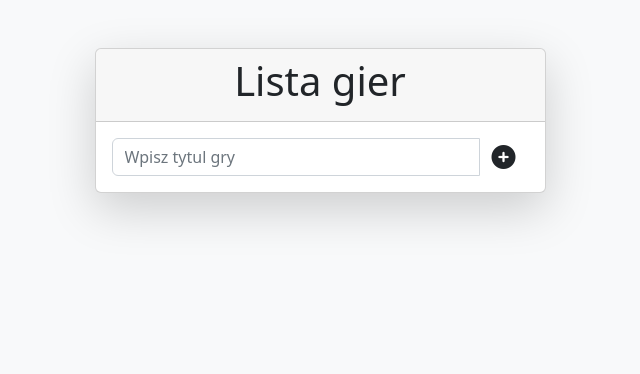
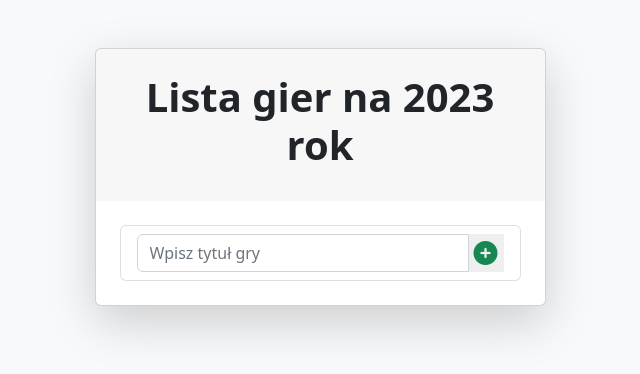
Before and after one commit to KISiM-AGH/ToDo-List-in-ANGULAR-SPA, an Angular app: page / in a window 1280 px wide. Shown: the top 374 px of the page, without its empty margins (320-960 px from the left). Built offline with nearby package versions, Linux system fonts and the light colour scheme; what @angular/fire would draw is missing.

Commit message:
"budowanie" listy todo
Dodano komentarze oraz nowe funkcjonalości. Ponadto zmieniono tytuł listy

```diff
--- a/src/app/todo/todo.component.html
+++ b/src/app/todo/todo.component.html
@@ -1,16 +1,17 @@
 <div class="card shadow-lg mt-5"> <!--Tworzenie nagłówka strony (banera na środku) z cieniem: Górny margines 5-->
-    <div class="card-header text-center"><!--Text wycentrowany-->
-        <h1 class="display-6 f2-bold">Lista gier</h1> <!-- pogeubienie, rozmiar czcionki 6-->
+    <div class="card-header text-center py-4 border-0"><!--Text wycentrowany-->
+        <h1 class="display-6 fw-bold">Lista gier na 2023 rok</h1> <!-- pogrubienie, rozmiar czcionki 6-->
     </div>
-    <div class="card-body p4"> <!-- Tworzenie przcisku z polem textowym-->
-        <div class="input-group">
-            <input type = "text" class="form-control" placeholder="Wpisz tytul gry" #titleInput> <!--placeholder - domyslny napis w miejscu-->
-            <button class="btn"
-            (click) = "onClick(titleInput)"> <!--Odniesienie do wejsciowego pola tekstowego-->
-                <i class="fa-solid fa-circle-plus fa-xl"></i>
-            </button>
-        </div>
-        <ul class="list-group"> <!--lista zadan -->
+    <div class="card-body p-4"> <!-- Tworzenie przcisku z polem textowym-->
+        <ul class="list-group"> <!--lista zadan (graficznie dodanie jest to ramke) -->
+            <li class="list-group-item">   <div class="input-group">
+                <input type = "text" class="form-control shadow-none" placeholder="Wpisz tytuł gry" #titleInput> <!--placeholder - domyslny napis w miejscu-->
+                <button class="addButton text-success border-0"
+                (click) = "onClick(titleInput)"> <!--Odniesienie do wejsciowego pola tekstowego-->
+                    <i class="fa-solid fa-circle-plus fa-xl"></i>
+                </button>
+            </div></li>
+            <!--mb dodanie odstępu między-->
             <li class="list-group-item"
             *ngFor="let item of todos">
             <span>
@@ -21,6 +22,10 @@
 
                 </i> <!-- Dos sprawdzenia co to i-->
                 {{item.title}}
+                <span class="float-end text-secondary" (click)="
+                onDelete(item.id)"> <!--Dodanie przcisku usuwania po prawej stronie-->
+                    <i class="fa-solid fa-trash-can"></i> <!--Dodanie ikony kosza na śmieci-->
+                </span>
             </span>
         </li> <!--Element listy-->
         </ul>
```
